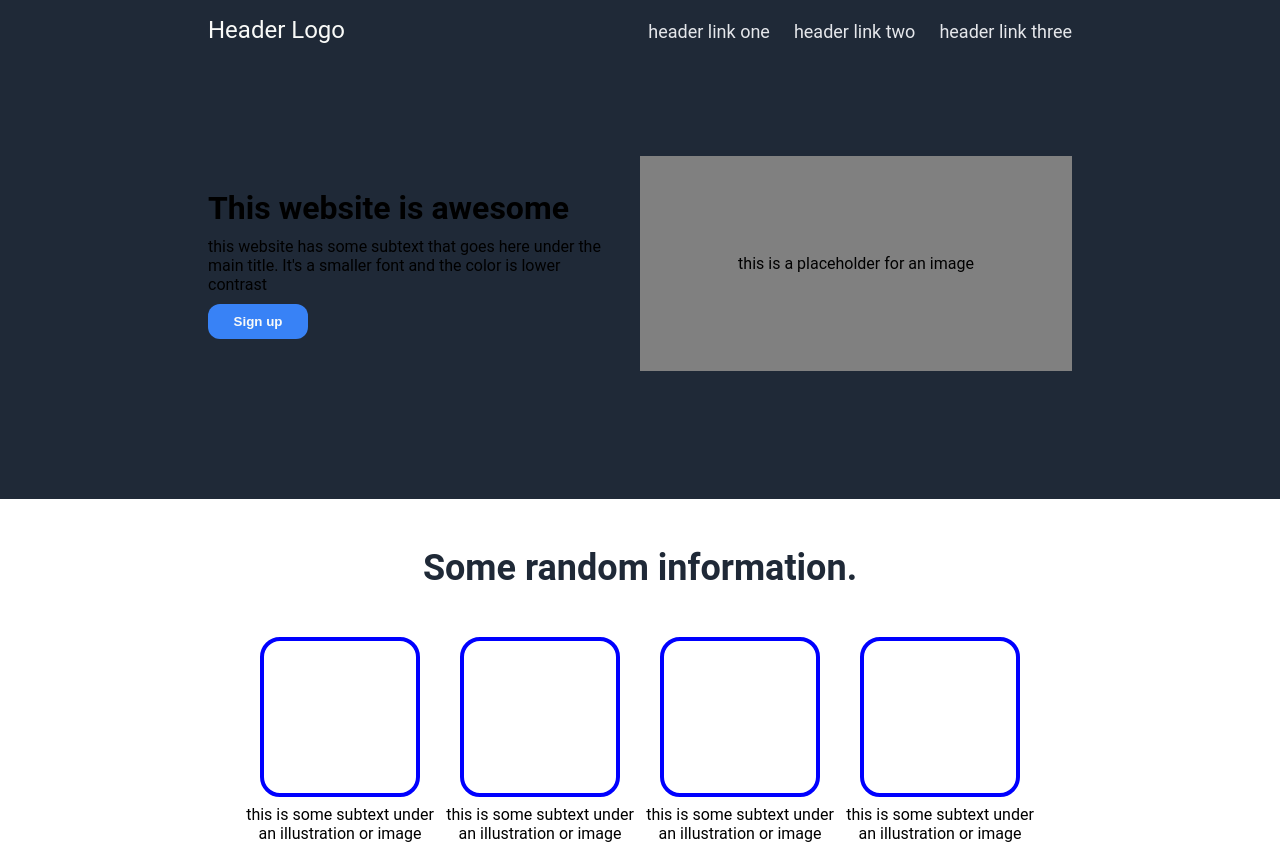
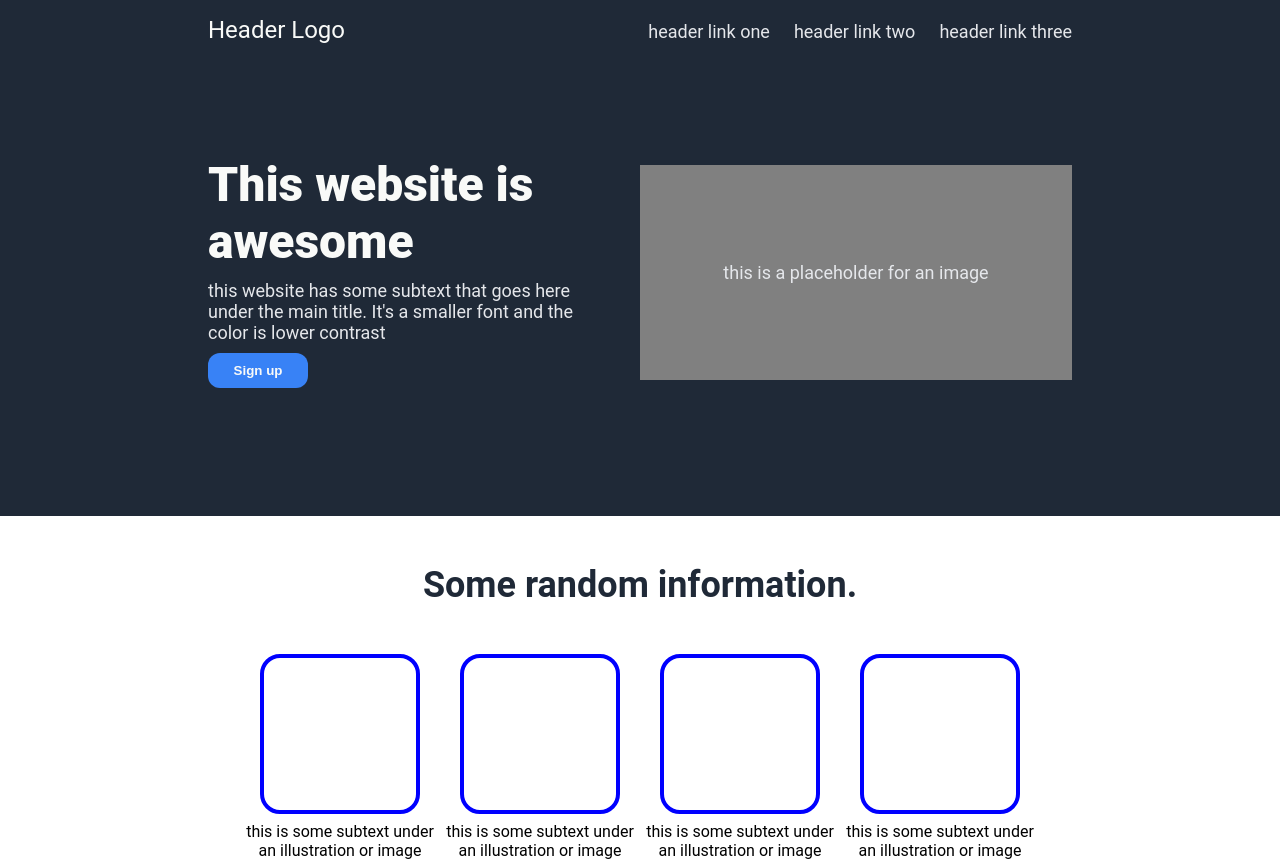
Before and after one commit to JRizzo8/TOP_LandingPage, a plain HTML site: page index.html in a window 1280 px wide. Shown: the top 863 px of the page. Drawn offline with Linux system fonts and the light colour scheme.

Commit message:
changed font in awesome section to white

```diff
--- a/style.css
+++ b/style.css
@@ -57,11 +57,21 @@ a:link{
     display: flex;
     flex-direction: column;
     gap: 10px;
-
+}
+.awesomeLeft h1{
+    color: var(--hero-main-header-logo-color);
+    font-weight: 900;
+    font-size: 48px;
+}
+.awesomeLeft p{
+    color: var(--hero-secondary-header-link-color);
+    font-size: 18px;
 }
 .awesomeContainer .awesomeRight{
     flex-shrink: 0;
     width: 50%;
+    font-size: 18px;
+    color: var(--hero-secondary-header-link-color);
 }
 .greyBox{
     display: flex;
```
